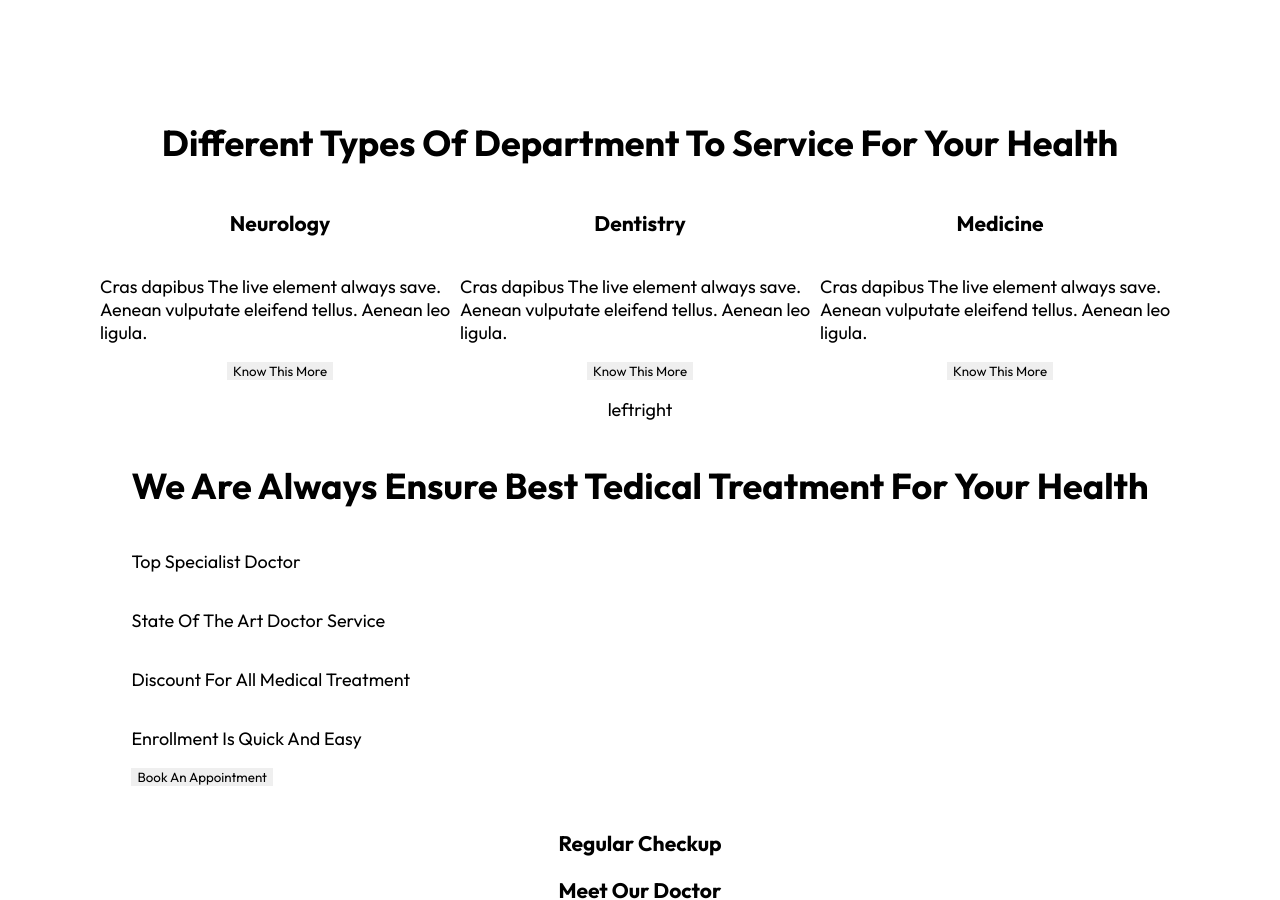
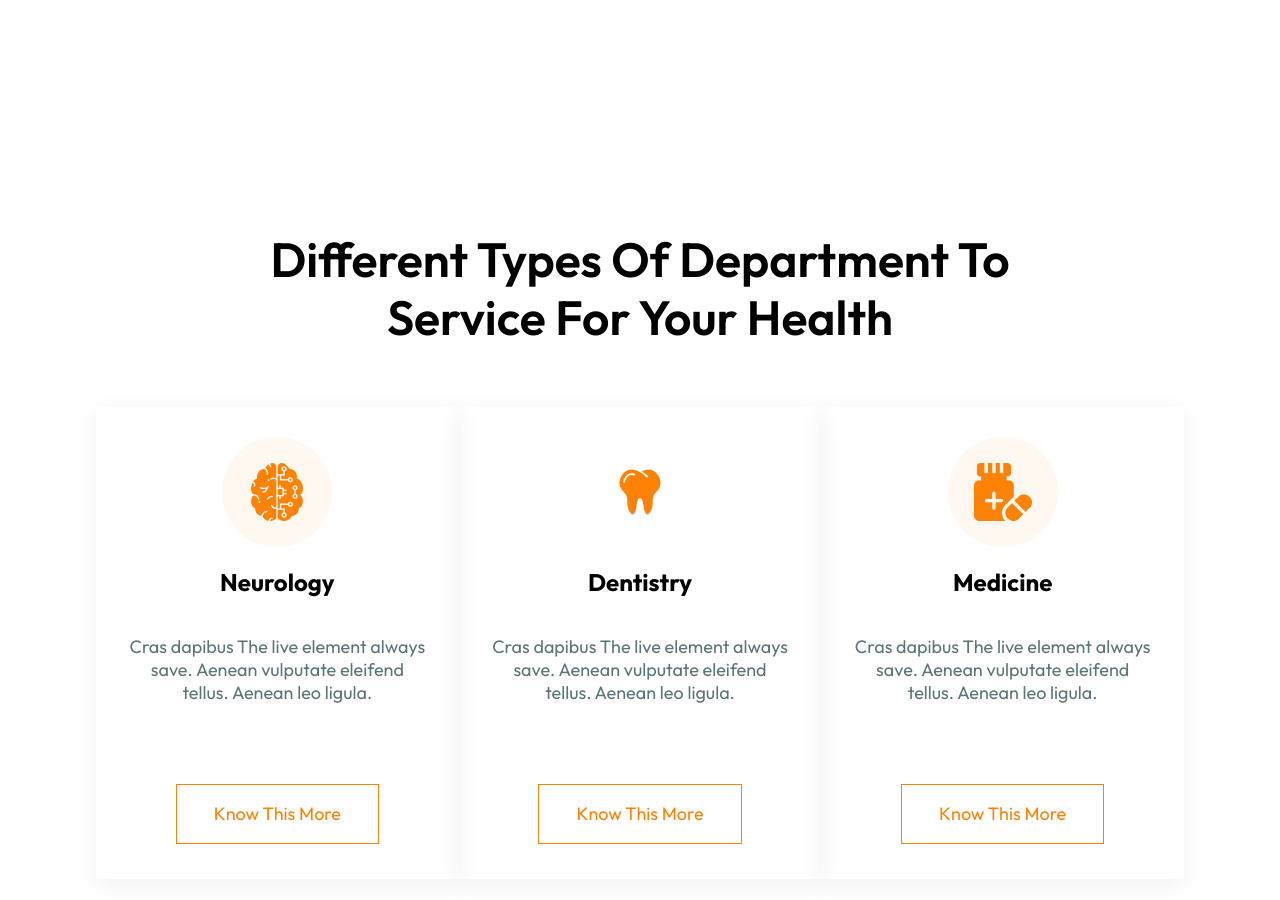
Before and after one commit to nigarvalieva/hr.care, a plain HTML site: page index.html in a window 1280 px wide. Shown: the part 1900-2800 px from the top of the page. Drawn offline with Linux system fonts and the light colour scheme.

Commit message:
Third section

```diff
--- a/index.html
+++ b/index.html
@@ -113,28 +113,28 @@
                         <p>Professional Experts Doctor</p>
                     </div>
                 </div>
-                <button>Book An Appointment</button>
+                <button class="book-an-appointment">Book An Appointment</button>
             </div>
         </div>
         <div class="section-three">
             <h1>Different Types Of Department To Service For Your Health</h1>
             <div class="section-three-carousel">
                 <div class="section-three-carousel-item">
-                    <img src="" alt="">
+                    <img src="/img/neu.png" alt="">
                     <h3>Neurology</h3>
                     <p>Cras dapibus The live element always save. Aenean vulputate eleifend tellus. Aenean leo ligula.
                     </p>
                     <button>Know This More</button>
                 </div>
                 <div class="section-three-carousel-item">
-                    <img src="" alt="">
+                    <img src="/img/den.png" alt="">
                     <h3>Dentistry</h3>
                     <p>Cras dapibus The live element always save. Aenean vulputate eleifend tellus. Aenean leo ligula.
                     </p>
                     <button>Know This More</button>
                 </div>
                 <div class="section-three-carousel-item">
-                    <img src="" alt="">
+                    <img src="/img/med.png" alt="">
                     <h3>Medicine</h3>
                     <p>Cras dapibus The live element always save. Aenean vulputate eleifend tellus. Aenean leo ligula.
                     </p>
@@ -148,28 +148,28 @@
         </div>
         <div class="section-four">
             <div class="section-four-main">
-                <img src="" alt="">
+                <img src="/img/docs.png" alt="">
                 <div class="section-four-main-txt">
                     <h1>We Are Always Ensure Best Tedical Treatment For Your Health</h1>
                     <div class="section-four-main-txt-list">
                         <div class="section-four-main-txt-item">
-                            <img src="" alt="">
+                            <img src="/img/done.png" alt="">
                             <p>Top Specialist Doctor</p>
                         </div>
                         <div class="section-four-main-txt-item">
-                            <img src="" alt="">
+                            <img src="/img/done.png" alt="">
                             <p>State Of The Art Doctor Service</p>
                         </div>
                         <div class="section-four-main-txt-item">
-                            <img src="" alt="">
+                            <img src="/img/done.png" alt="">
                             <p>Discount For All Medical Treatment</p>
                         </div>
                         <div class="section-four-main-txt-item">
-                            <img src="" alt="">
+                            <img src="/img/done.png" alt="">
                             <p>Enrollment Is Quick And Easy</p>
                         </div>
                     </div>
-                    <button>Book An Appointment</button>
+                    <button class="book-an-appointment">Book An Appointment</button>
                 </div>
             </div>
             <div class="section-four-aside">
--- a/style.css
+++ b/style.css
@@ -1,6 +1,6 @@
 @import url('https://fonts.googleapis.com/css2?family=Outfit:wght@400;600;700&display=swap');
 
-body{
+body {
     display: flex;
     flex-direction: column;
     justify-content: center;
@@ -10,7 +10,8 @@ body{
     font-size: 18px;
 }
 
-button, input{
+button,
+input {
     font-family: Outfit;
     border: none;
     outline: none;
@@ -23,7 +24,7 @@ header {
     justify-content: space-between;
 }
 
-.nav-right{
+.nav-right {
     display: flex;
     flex-direction: row;
     align-items: center;
@@ -39,7 +40,7 @@ header {
     margin-right: 48px;
 }
 
-.menu-btn{
+.menu-btn {
     color: white;
     font-size: 18px;
     background-color: #FE8205;
@@ -48,18 +49,18 @@ header {
     border: none;
 }
 
-.section-one-text h1{
+.section-one-text h1 {
     font-size: 96px;
     width: 45vw;
     margin: 0 0 20px 0;
 }
 
-.section-one-text p{
+.section-one-text p {
     width: 40vw;
     margin: 0;
 }
 
-.search-card{
+.search-card {
     padding: 40px 50px;
     width: 80vw;
     box-shadow: 0px 6px 26px rgba(0, 0, 0, 0.06);
@@ -71,39 +72,40 @@ header {
     justify-content: space-between;
 }
 
-.search-card-header{
+.search-card-header {
     display: flex;
     flex-direction: row;
     justify-content: space-between;
 }
 
-.search-card-header h1{
+.search-card-header h1 {
     font-size: 24px;
 }
 
-.selections{
+.selections {
     width: 45vw;
     display: flex;
     flex-direction: row;
     justify-content: space-between;
 }
 
-.search-card-selection-item{
+.search-card-selection-item {
     display: flex;
     flex-direction: row;
     align-items: center;
     width: auto;
 }
 
-.search-card-selection-item-txt{
+.search-card-selection-item-txt {
     color: #8FA194;
+    margin: 0 0 0 10px;
 }
 
 .search-card-selection-item-txt:hover {
     color: #0198A5;
 }
 
-.search-card-your-info-item{
+.search-card-your-info-item {
     display: flex;
     flex-direction: row;
     align-items: center;
@@ -112,31 +114,31 @@ header {
     border: 1px solid #8d909a79;
 }
 
-.search-card-your-info-item-txt{
+.search-card-your-info-item-txt {
     display: flex;
     flex-direction: column;
     align-items: flex-start;
     margin: 0 0 0 16px;
 }
 
-.search-card-your-info-item-txt p{
+.search-card-your-info-item-txt p {
     margin: 0 0 10px 0;
     font-size: 16px;
     color: #8FA194;
 }
 
-.search-card-your-info-item-txt input::placeholder{
+.search-card-your-info-item-txt input::placeholder {
     color: black;
 }
 
-.search-card-your-info{
+.search-card-your-info {
     width: 65vw;
     display: flex;
     flex-direction: row;
     justify-content: space-between;
 }
 
-.search-card-main-btn{
+.search-card-main-btn {
     background-color: #FE8205;
     display: flex;
     justify-content: space-between;
@@ -145,30 +147,30 @@ header {
     padding: 20px;
 }
 
-.search-card-main-btn p{
+.search-card-main-btn p {
     color: white;
 }
 
-.section-two{
+.section-two {
     display: flex;
     flex-direction: column;
     justify-content: center;
     align-items: center;
 }
 
-.section-two-main-text h1{
+.section-two-main-text h1 {
     font-size: 48px;
     margin: 0 0 27px 0;
 }
 
-.section-two-main{
+.section-two-main {
     display: flex;
     flex-direction: row;
     align-items: center;
     margin-bottom: 80px;
 }
 
-.section-two-aside{
+.section-two-aside {
     width: 45vw;
     display: flex;
     flex-direction: column;
@@ -179,7 +181,7 @@ header {
     margin: 0 0 136px;
 }
 
-.section-two-aside-list{
+.section-two-aside-list {
     width: 40vw;
     display: flex;
     flex-direction: row;
@@ -187,7 +189,7 @@ header {
     justify-content: space-between;
 }
 
-.section-two-aside-list-item{
+.section-two-aside-list-item {
     width: 20vw;
     margin-bottom: 30px;
     display: flex;
@@ -196,11 +198,11 @@ header {
     justify-content: start;
 }
 
-.section-two-aside-list-item p{
+.section-two-aside-list-item p {
     margin: 0 0 0 12px;
 }
 
-.section-two-aside button{
+.book-an-appointment {
     color: white;
     background-color: #FE8205;
     display: flex;
@@ -209,101 +211,180 @@ header {
     align-items: center;
     padding: 20px;
     font-weight: 600;
+}
+
+.section-two-aside button{
     margin-top: 65px;
 }
 
-.section-three{
+.section-four-main-txt button{
+    margin-top: 40px;
+}
+
+.section-three {
     display: flex;
     flex-direction: column;
     align-items: center;
     justify-content: center;
 }
 
-.section-three-carousel{
+.section-three h1 {
+    width: 60vw;
+    font-family: 'Outfit';
+    font-weight: 600;
+    font-size: 48px;
+    line-height: 120%;
+    margin: 136px 0 60px 0;
+    text-align: center;
+}
+
+.section-three-carousel {
+    width: 85vw;
     display: flex;
     flex-direction: row;
     align-items: center;
-    justify-content: space-around;
+    justify-content: space-between;
 }
 
-.section-three-carousel-item{
+.section-three-carousel-item {
+    width: 27vw;
+    box-shadow: 0px 6px 26px rgba(0, 0, 0, 0.06);
+    padding: 30px 30px 35px 30px;
     display: flex;
     align-items: center;
     flex-direction: column;
 }
 
-.section-three-carousel-directions{
+.section-three-carousel-item h3 {
+    font-size: 24px;
+    margin: 20px 0;
+}
+
+.section-three-carousel-item p {
+    text-align: center;
+    color: #5A7678;
+    margin-bottom: 80px;
+}
+
+.section-three-carousel-item button {
+    border: 1px solid #FE8205;
+    color: #FE8205;
+    padding: 13px 37px;
+    background-color: white;
+    font-family: 'Outfit';
+    font-style: normal;
+    font-weight: 500;
+    font-size: 18px;
+    line-height: 180%;
+}
+
+.section-three-carousel-item:hover {
+    background-color: #0198A5;
+    color: white;
+}
+
+.section-three-carousel-item:hover p {
+    color: white;
+}
+
+.section-three-carousel-item:hover button {
+    border: none;
+}
+
+.section-three-carousel-directions {
     display: flex;
     flex-direction: row;
 }
 
-.section-four{
+.section-four {
+    display: flex;
+    flex-direction: column;
+    align-items: center;
+    justify-content: center;
+    margin-top: 144px;
+}
+
+.section-four-main {
+    display: flex;
+    flex-direction: row;
+}
+
+.section-four-main-txt {
+    display: flex;
+    flex-direction: column;
+    justify-content: left;
+    align-items: flex-start;
+    margin-left: 183px;
+}
+
+.section-four-main-txt-item {
+    display: flex;
+    flex-direction: row;
+    align-items: center;
+    margin: 23px 0;
+}
+
+.section-four-main-txt-item h1 {
+    font-family: 'Outfit';
+    font-style: normal;
+    font-weight: 600;
+    font-size: 48px;
+    line-height: 120%;
+}
+
+.section-four-main-txt-item p {
+    font-style: 16px;
+    margin: 0 12px;
+    font-family: 'Outfit';
+    font-style: normal;
+    font-weight: 600;
+    font-size: 16px;
+    line-height: 120%;
+}
+
+.section-five {
+    display: flex;
+    flex-direction: column;
+    margin-bottom: 150px;
+}
+
+.section-five-content {
+    display: flex;
+    flex-direction: row;
+    align-items: center;
+}
+
+.section-five-content-txt {
+    width: 55vw;
+    padding: 36px 100px 28px 30px;
+    background-color: #0198A5;
+}
+
+.section-five-content-txt p {
+    margin: 0;
+    color: white;
+}
+
+.section-five-content-txt h3 {
+    color: white;
+    margin-bottom: 6px;
+}
+
+footer {
     display: flex;
     flex-direction: column;
     align-items: center;
     justify-content: center;
 }
 
-.section-four-main{
-    display: flex;
-    flex-direction: row;
-}
-
-.section-four-main-txt{
-    display: flex;
-    flex-direction: column;
-    justify-content: left;
-    align-items: flex-start;
-}
-
-.section-four-main-txt-item{
-    display: flex;
-    flex-direction: row;
-}
-
-.section-five{
-    display: flex;
-    flex-direction: column;
-    margin-bottom: 150px;
-}
-
-.section-five-content{
-    display: flex;
-    flex-direction: row;
-    align-items: center;
-}
-
-.section-five-content-txt{
-    width: 55vw;
-    padding: 36px 100px 28px 30px;
-    background-color: #0198A5;
-}
-
-.section-five-content-txt p{
-    margin: 0;
-    color: white;
-}
-
-.section-five-content-txt h3{
-    color: white;
-    margin-bottom: 6px;
-}
-
-footer{
-    display: flex;
-    flex-direction: column;
-    align-items: center;
-    justify-content: center;
-}
-
-.subscribe-content{
+.subscribe-content {
     display: flex;
     flex-direction: column;
     justify-content: center;
     align-items: center;
 }
 
-.footer-nav{
+.footer-nav {
     width: 100%;
     display: flex;
     flex-direction: row;
@@ -311,14 +392,14 @@ footer{
     align-items: center;
 }
 
-.subscribe-content{
+.subscribe-content {
     width: 60vw;
     height: 25vw;
     margin-bottom: 35px;
     background-color: #1C3E48;
 }
 
-.subscribe-content h3{
+.subscribe-content h3 {
     color: white;
     font-size: 32px;
     width: 35vw;
@@ -326,7 +407,7 @@ footer{
     margin: 0 0 40px 0;
 }
 
-.subscribe-content-your-info{
+.subscribe-content-your-info {
     width: 38vw;
     height: 5vw;
     background-color: white;
@@ -336,11 +417,11 @@ footer{
     padding: 0 15px;
 }
 
-.subscribe-content-your-info input{
+.subscribe-content-your-info input {
     border: none;
 }
 
-.subscribe-content-your-info button{
+.subscribe-content-your-info button {
     font-weight: 700;
     padding: 12px 25px;
     background-color: #FE8205;
@@ -348,14 +429,14 @@ footer{
     border: none;
 }
 
-.footer-nav-menu{
+.footer-nav-menu {
     width: 25vw;
     display: flex;
     justify-content: space-between;
     flex-direction: row;
 }
 
-.social-medias{
+.social-medias {
     margin: 25px 0;
     width: 12vw;
     display: flex;
```
Also changed, not shown: img/den.png (added), img/docs.png (added), img/med.png (added), img/neu.png (added).
